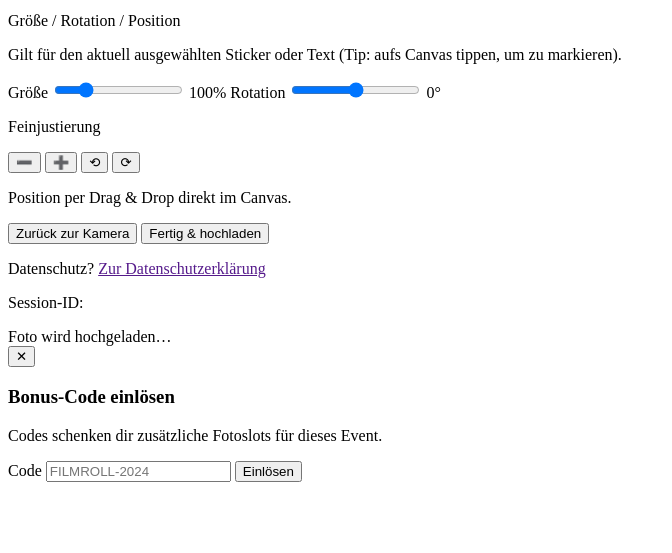
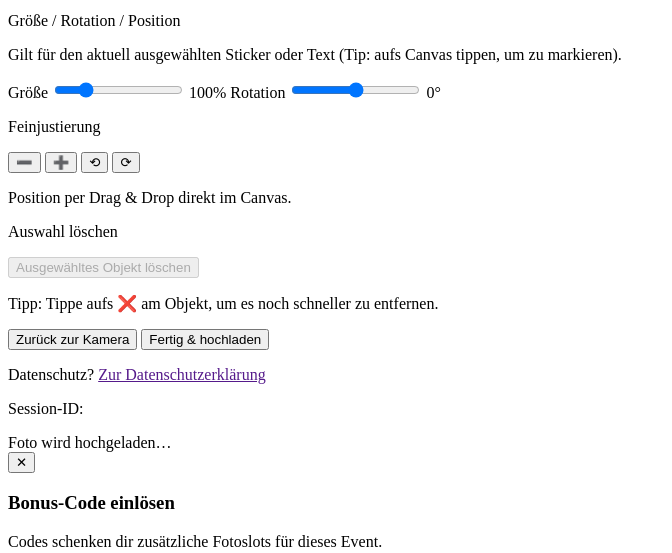
Before and after one commit to negurvulkan/CamNoir, a PHP site: template views/event.php in a window 1280 px wide. Shown: the part 1633-2186 px from the top of the page, without its empty margins (0-672 px from the left). Before the commit the page ends 2115 px from the top, so only its background shows below. Run offline with PHP 8.4, Linux system fonts and the light colour scheme; the template is opened without the code that fills it, so the values that code supplies are empty.

Commit message:
Improve overlay editing interactions on touch devices

```diff
--- a/public/css/style.css
+++ b/public/css/style.css
@@ -45,6 +45,8 @@
 button { border: none; border-radius: 8px; padding: 12px 16px; color: var(--bg); font-weight: 700; cursor: pointer; font-size: 15px; }
 button.primary { background: var(--button-primary-bg); color: var(--button-primary-text); }
 button.secondary { background: var(--button-secondary-bg); color: var(--button-secondary-text); }
+button.danger { background: var(--danger); color: #0b0b11; }
+button.secondary.danger { background: rgba(255,107,107,0.18); color: #fff; border: 1px solid rgba(255,107,107,0.6); }
 button:disabled { opacity: 0.4; cursor: not-allowed; }
 .button-link { text-decoration: none; padding: 10px 14px; border-radius: 8px; border: 1px solid var(--border); color: var(--link); font-weight: 700; }
 .field { display: flex; flex-direction: column; gap: 6px; color: var(--muted); }
@@ -75,7 +77,7 @@
     100% { filter: brightness(1); }
 }
 .editor-layout { display: flex; flex-direction: column; gap: 12px; }
-#editor-canvas { width: 100%; background: #000; border-radius: 12px; border: 1px solid rgba(255,255,255,0.08); min-height: 320px; }
+#editor-canvas { width: 100%; background: #000; border-radius: 12px; border: 1px solid rgba(255,255,255,0.08); min-height: 320px; touch-action: none; }
 #editor-tools { background: rgba(255,255,255,0.04); border: 1px solid var(--border); border-radius: 12px; padding: 12px; display: flex; flex-direction: column; gap: 8px; }
 .editor-header { display: flex; align-items: center; justify-content: space-between; gap: 12px; margin-bottom: 12px; }
 .editor-badge { display: inline-flex; align-items: center; gap: 8px; padding: 8px 12px; border-radius: 999px; border: 1px solid var(--border); background: rgba(200,162,255,0.12); color: var(--text); font-weight: 700; }
--- a/views/event.php
+++ b/views/event.php
@@ -375,6 +375,11 @@
                             </div>
                             <p class="muted small">Position per Drag &amp; Drop direkt im Canvas.</p>
                         </div>
+                        <div class="panel-card">
+                            <p class="muted small">Auswahl löschen</p>
+                            <button id="delete-overlay-btn" type="button" class="secondary danger" disabled>Ausgewähltes Objekt löschen</button>
+                            <p class="muted small">Tipp: Tippe aufs ❌ am Objekt, um es noch schneller zu entfernen.</p>
+                        </div>
                     </div>
                 </div>
             </div>
```
Also changed, not shown: public/js/app.js.
